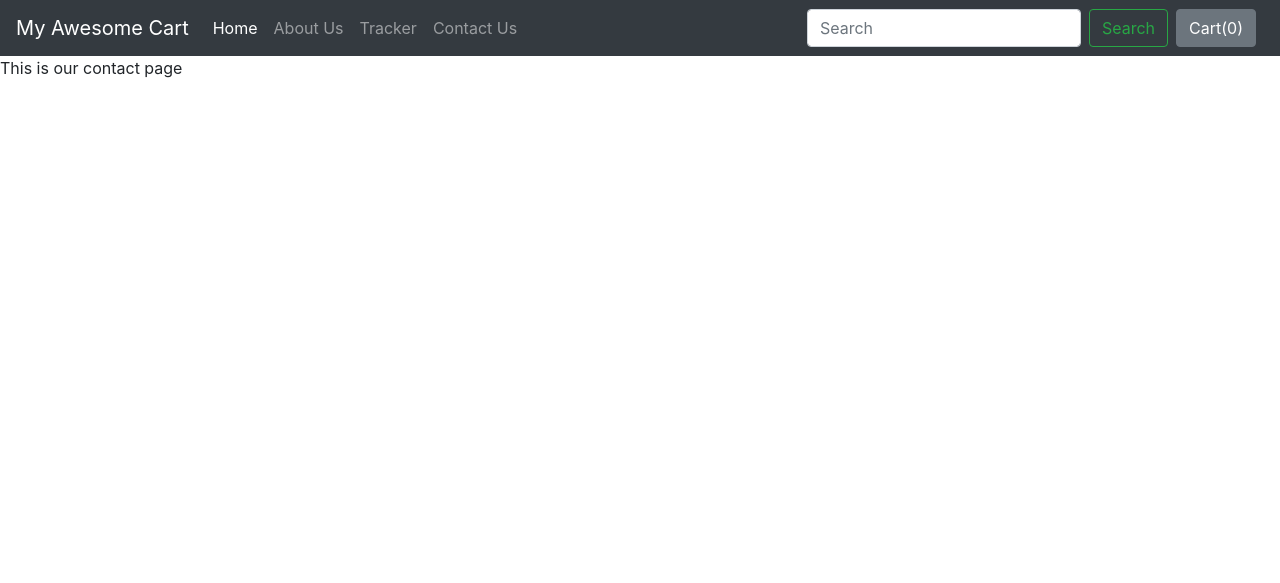
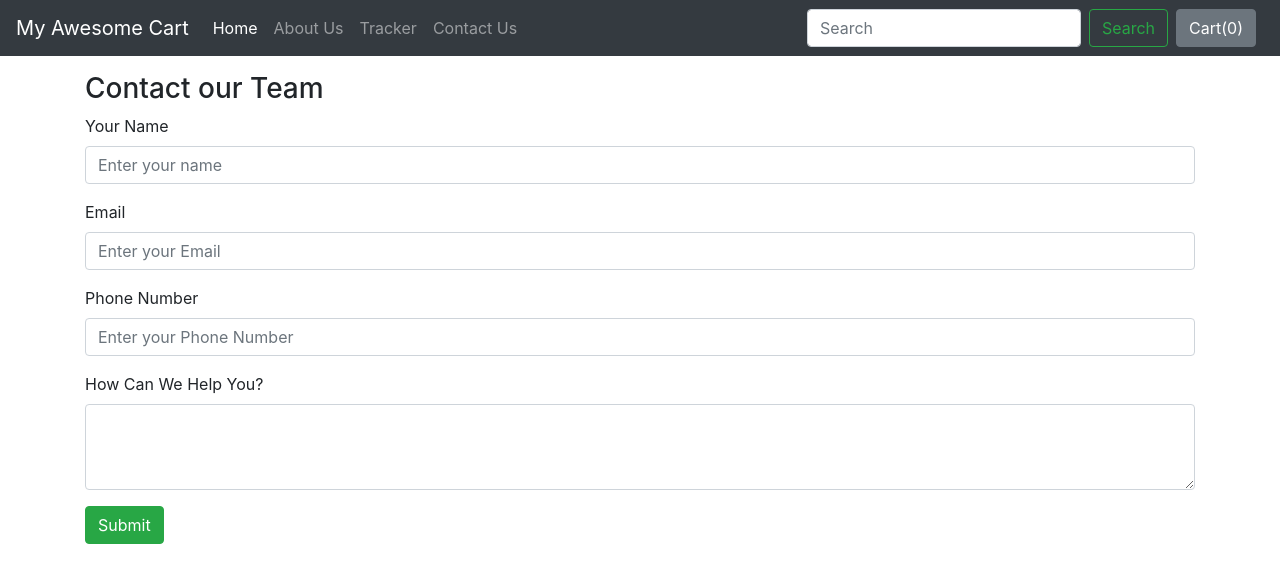
Before and after one commit to astrodestroyergithub/MyAwesomeCart, a Django app: page /shop/contact in a window 1280 px wide. Shown: the top 583 px of the page. Run offline with Django 3.2, Linux system fonts and the light colour scheme; some libraries are stand-ins or nearby versions.

Commit message:
Created Contact page and its Database

```diff
--- a/shop/admin.py
+++ b/shop/admin.py
@@ -1,6 +1,7 @@
 from django.contrib import admin
 
 # Register your models here.
-from .models import Product
+from .models import Product, Contact
 
 admin.site.register(Product)
+admin.site.register(Contact)
--- a/shop/templates/shop/contact.html
+++ b/shop/templates/shop/contact.html
@@ -1,4 +1,34 @@
 {% extends 'shop/basic.html' %}
 
 {% block title%} Contact Us - My Awesome Cart {% endblock %}
-{% block body %} This is our contact page {% endblock %}
+{% block body %}
+
+<div class="container my-3">
+    <h3>Contact our Team</h3>
+    <form action="/shop/contact" method="post">{% csrf_token %}
+        <div class="form-group">
+            <label for="name">Your Name</label>
+            <input type="text" class="form-control" id="name" name='name' placeholder="Enter your name">
+        </div>
+        <div class="form-group">
+            <label for="email">Email</label>
+            <input type="email" class="form-control" id="email" name='email' placeholder="Enter your Email">
+        </div>
+        <div class="form-group">
+            <label for="phone">Phone Number</label>
+            <input type="tel" class="form-control" id="phone" name='phone' placeholder="Enter your Phone Number">
+        </div>
+        <div class="form-group">
+            <label for="desc">How Can We Help You?</label>
+            <textarea class="form-control" id="desc" name='desc' rows="3"></textarea>
+        </div>
+        <button type="submit" class="btn btn-success">Submit</button>
+
+
+    </form>
+
+
+</div>
+
+
+{% endblock %}
--- a/shop/views.py
+++ b/shop/views.py
@@ -1,6 +1,6 @@
 from django.shortcuts import render
 from django.http import HttpResponse
-from .models import Product
+from .models import Product, Contact
 from math import ceil
 
 # Create your views here.
@@ -29,6 +29,16 @@ def about(request):
     return render(request, 'shop/about.html')
 
 def contact(request):
+    if request.method == "POST":
+        print(request)
+        name = request.POST.get('name', '')
+        email = request.POST.get('email', '')
+        phone = request.POST.get('phone', '')
+        desc = request.POST.get('desc', '')
+        print(name, email, phone, desc)
+        contact = Contact(name=name, email=email, phone=phone, desc=desc)
+        contact.save()
+
     return render(request, 'shop/contact.html')
 
 def tracker(request):
```
Also changed, not shown: shop/models.py (+12 -0 lines), db.sqlite3, shop/migrations/0003_contact.py (added).
